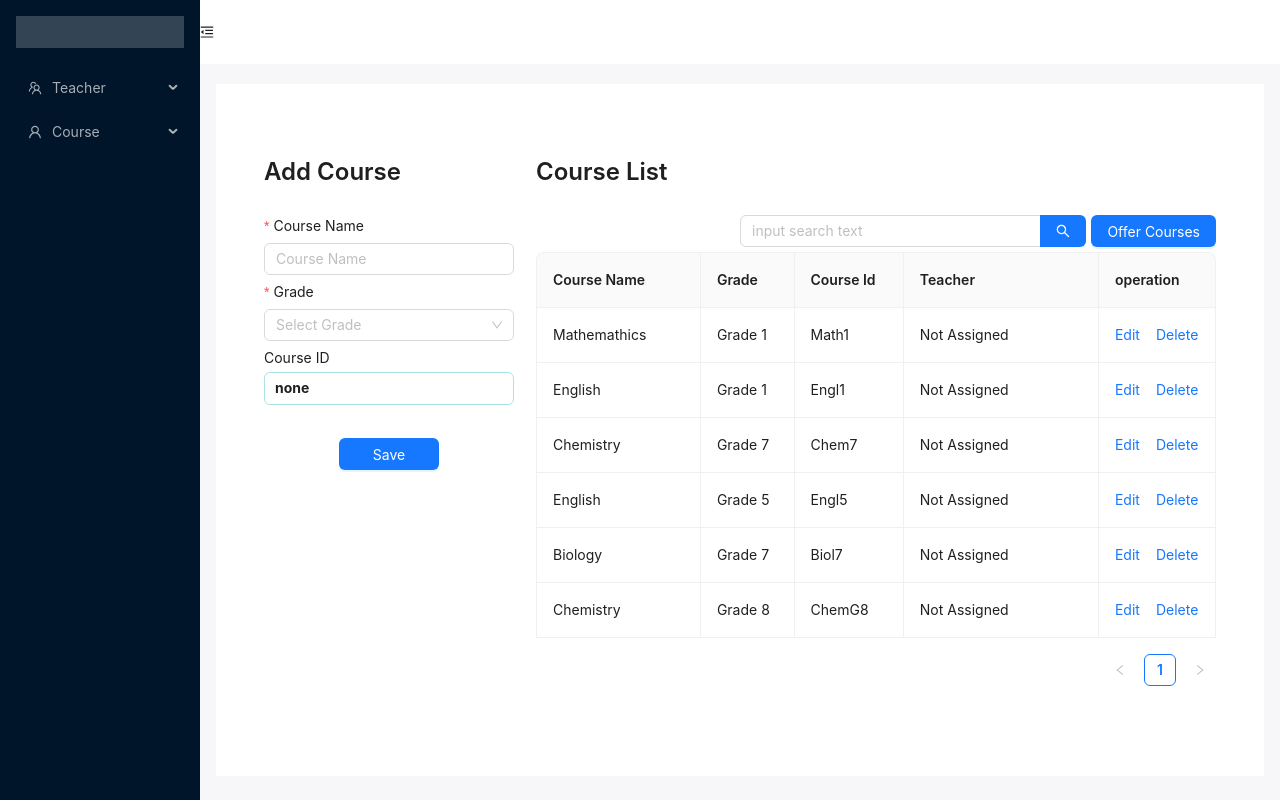
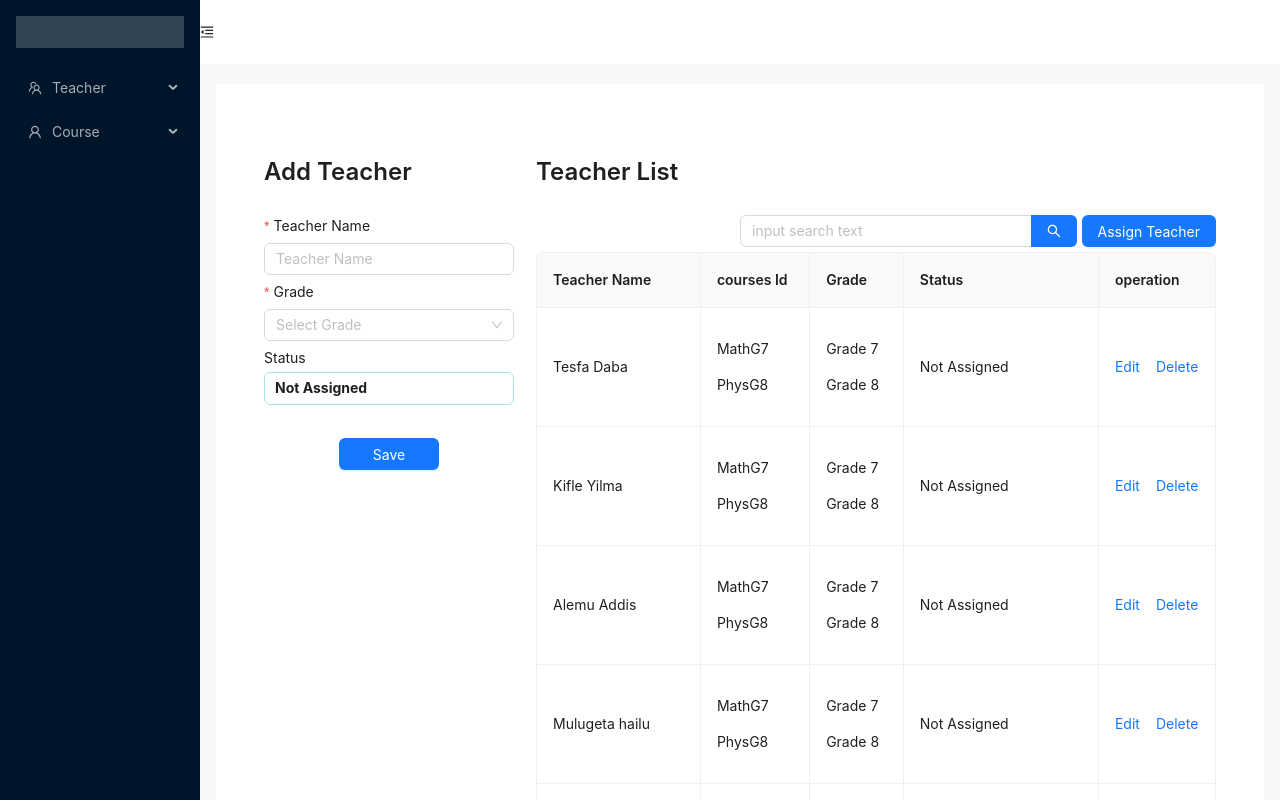
Before and after one commit to pinocchio-life-like/school-management, a React (Create React App) app: page /teacherList in a window 1280 px wide. Shown: the top 800 px of the page. Built offline with nearby package versions, Linux system fonts and the light colour scheme.

Commit message:
Add Teacher

```diff
--- a/src/Components/AppCourse/TeacherList/TeacherList.js
+++ b/src/Components/AppCourse/TeacherList/TeacherList.js
@@ -14,66 +14,106 @@ import Title from "antd/es/typography/Title";
 // import { EditFilled, CloseOutlined } from "@ant-design/icons";
 import { useState } from "react";
 import "./TeacherList.css";
-// import CourseSearchForm from "./CourseSearchForm/CourseSearchForm";
+// import coursesIdearchForm from "./coursesIdearchForm/coursesIdearchForm";
 const { Search } = Input;
 const { Option } = Select;
 
 const originData = [
   {
     key: Math.random(),
-    courseName: `Mathemathics`,
-    grade: "Grade 1",
-    courseId: "Math1",
-    teacher: `Not Assigned`,
+    teacherName: `Tesfa Daba`,
+    grade: (
+      <>
+        <p>Grade 7</p> <p>Grade 8</p>
+      </>
+    ),
+    coursesId: (
+      <>
+        <p>MathG7</p>
+        <p>PhysG8</p>
+      </>
+    ),
+    status: `Not Assigned`,
   },
   {
     key: Math.random(),
-    courseName: `English`,
-    grade: "Grade 1",
-    courseId: "Engl1",
-    teacher: `Not Assigned`,
+    teacherName: `Kifle Yilma`,
+    grade: (
+      <>
+        <p>Grade 7</p> <p>Grade 8</p>
+      </>
+    ),
+    coursesId: (
+      <>
+        <p>MathG7</p>
+        <p>PhysG8</p>
+      </>
+    ),
+    status: `Not Assigned`,
   },
   {
     key: Math.random(),
-    courseName: `Chemistry`,
-    grade: "Grade 7",
-    courseId: "Chem7",
-    teacher: `Not Assigned`,
-  },
-  // {
-  //   key: Math.random(),
-  //   courseName: `Biology G8`,
-  //   grade: "Grade 8",
-  //   courseId: "Biol7",
-  //   teacher: `Not Assigned`,
-  // },
-  // {
-  //   key: Math.random(),
-  //   courseName: `Mathemathics G2`,
-  //   grade: "Grade 2",
-  //   courseId: "Math2",
-  //   teacher: `Not Assigned`,
-  // },
-  {
-    key: Math.random(),
-    courseName: `English`,
-    grade: "Grade 5",
-    courseId: "Engl5",
-    teacher: `Not Assigned`,
+    teacherName: `Alemu Addis`,
+    grade: (
+      <>
+        <p>Grade 7</p> <p>Grade 8</p>
+      </>
+    ),
+    coursesId: (
+      <>
+        <p>MathG7</p>
+        <p>PhysG8</p>
+      </>
+    ),
+    status: `Not Assigned`,
   },
   {
     key: Math.random(),
-    courseName: `Biology`,
-    grade: "Grade 7",
-    courseId: "Biol7",
-    teacher: `Not Assigned`,
+    teacherName: `Mulugeta hailu`,
+    grade: (
+      <>
+        <p>Grade 7</p> <p>Grade 8</p>
+      </>
+    ),
+    coursesId: (
+      <>
+        <p>MathG7</p>
+        <p>PhysG8</p>
+      </>
+    ),
+    status: `Not Assigned`,
   },
   {
     key: Math.random(),
-    courseName: `Chemistry `,
-    grade: "Grade 8",
-    courseId: "ChemG8",
-    teacher: `Not Assigned`,
+    teacherName: `Hulu Kebede`,
+    grade: (
+      <>
+        <p>Grade 7</p> <p>Grade 8</p>
+      </>
+    ),
+    coursesId: (
+      <>
+        <p>MathG7</p>
+        <p>PhysG8</p>
+      </>
+    ),
+    status: `Not Assigned`,
+  },
+  {
+    key: Math.random(),
+    teacherName: `Islam Sobhi`,
+    grade: (
+      <>
+        <p>Grade 7</p> <p>Grade 8</p>
+      </>
+    ),
+    coursesId: (
+      <>
+        <p>MathG7</p>
+        <p>PhysG8</p>
+      </>
+    ),
+    status: `Not Assigned`,
   },
 ];
 
@@ -104,15 +144,15 @@ const EditableCell = ({
             },
           ]}>
           {dataIndex === "grade" ? (
-            <Select placeholder="Select Teacher">
+            <Select disabled placeholder="Cannot Edit">
               <Option value="Grade 1">Grade 1</Option>
               <Option value="Grade 2">Grade 2</Option>
               <Option value="Grade 3">Grade 3</Option>
             </Select>
-          ) : dataIndex === "teacher" ? (
+          ) : dataIndex === "status" ? (
             <Input readOnly />
-          ) : dataIndex === "courseId" ? (
-            <Input readOnly />
+          ) : dataIndex === "coursesId" ? (
+            <Select placeholder="Cannot Edit" disabled />
           ) : (
             <Input />
           )}
@@ -129,19 +169,20 @@ const TeacherList = () => {
   const navigate = useNavigate();
   const [addForm] = Form.useForm();
   const [editingKey, setEditingKey] = useState("");
-  const [courseIdValue, setCourseIdValue] = useState("none");
-  const [courseNameForId, setCourseNameForId] = useState("");
+  const [coursesIdValue, setcoursesIdValue] = useState("none");
+  const [teacherNameForId, setteacherNameForId] = useState("");
   const isEditing = (record) => record.key === editingKey;
   const [messageApi, contextHolder] = message.useMessage();
   const [filteredData, setFilteredData] = useState(originData);
+  const [coursesForGradeRender, setCoursesForGradeRender] = useState([]);
 
   // edit start start
   const edit = (record) => {
     form.setFieldsValue({
-      courseName: "",
+      teacherName: "",
       grade: "",
-      courseId: "",
-      teacher: "",
+      coursesId: "",
+      status: "",
       ...record,
     });
     setEditingKey(record.key);
@@ -194,9 +235,16 @@ const TeacherList = () => {
 
   const columns = [
     {
-      title: "Course Name",
-      dataIndex: "courseName",
+      title: "Teacher Name",
+      dataIndex: "teacherName",
       width: "21%",
+      editable: true,
+      Assignable: true,
+    },
+    {
+      title: "courses Id",
+      dataIndex: "coursesId",
+      width: "14%",
       editable: true,
       Assignable: true,
     },
@@ -208,15 +256,8 @@ const TeacherList = () => {
       Assignable: true,
     },
     {
-      title: "Course Id",
-      dataIndex: "courseId",
-      width: "14%",
-      editable: true,
-      Assignable: true,
-    },
-    {
-      title: "Teacher",
-      dataIndex: "teacher",
+      title: "Status",
+      dataIndex: "status",
       width: "25%",
       editable: true,
       Assignable: true,
@@ -274,7 +315,7 @@ const TeacherList = () => {
       ...col,
       onCell: (record) => ({
         record,
-        inputType: col.dataIndex === "grade" ? "number" : "text",
+        inputType: "text",
         dataIndex: col.dataIndex,
         title: col.title,
         editing: isEditing(record),
@@ -287,37 +328,77 @@ const TeacherList = () => {
   // const [expandable, setExpandable] = useState(true);
 
   const onFinish = (values) => {
-    originData.push({
+    // console.log(values);
+    const coursesId = [];
+    Object.entries(values).forEach(([key, value]) => {
+      console.log(key, value);
+      if (key.slice(1) === "Courses") {
+        coursesId.push(<p>{value}</p>);
+      }
+    });
+    const grades = values.grade.map((grade) => {
+      return <p>{grade}</p>;
+    });
+    originData.unshift({
       key: Math.random(),
-      courseName: `${values.courseName}`,
-      grade: `${values.grade}`,
-      courseId: `${courseIdValue}`,
-      teacher: `Not Assigned`,
+      teacherName: `${values.teacherName}`,
+      grade: grades,
+      coursesId: coursesId,
+      status: `Not Assigned`,
     });
     success();
-    // console.log("Finish:", values, courseIdValue);
+    // // console.log("Finish:", values, coursesIdValue);
     setFilteredData([...originData]);
   };
   const onGradeSelectChange = (value) => {
-    const gradeforId = value
-      .substring(value.length - 1, value.length)
-      .toUpperCase();
-    setCourseIdValue(`${courseNameForId}G${gradeforId}`);
+    const coursesForGrade = [];
+    for (let i = 0; i < value.length; i++) {
+      coursesForGrade.push(
+        <Form.Item
+          label={`${value[i]} Courses`}
+          style={{ minWidth: 250, textAlign: "left", marginTop: -20 }}
+          name={`${value[i].slice(-1)}Courses`}
+          rules={[
+            {
+              required: true,
+              message: "Please select Courses!",
+            },
+          ]}>
+          <Select
+            mode="multiple"
+            allowClear
+            style={{ marginTop: -25 }}
+            onSelect={(values) => {
+              console.log(values);
+            }}
+            placeholder="Select Courses">
+            <Option value={`MathG${value[i].slice(-1)}`}>Mathemathics</Option>
+            <Option value={`EnglG${value[i].slice(-1)}`}>English</Option>
+            <Option value={`ChemG${value[i].slice(-1)}`}>Chemistry</Option>
+            <Option value={`BiolG${value[i].slice(-1)}`}>Biology</Option>
+            <Option value={`PhysG${value[i].slice(-1)}`}>Physics</Option>
+            <Option value={`HistG${value[i].slice(-1)}`}>Hisory</Option>
+            <Option value={`OtheG${value[i].slice(-1)}`}>Other</Option>
+          </Select>
+        </Form.Item>
+      );
+    }
+    setCoursesForGradeRender([...coursesForGrade]);
   };
-  const onCourseNameChange = (e) => {
-    const courseName = e.target.value;
-    setCourseNameForId(() => {
-      return courseName.substring(0, 4).toUpperCase();
+  const onteacherNameChange = (e) => {
+    const teacherName = e.target.value;
+    setteacherNameForId(() => {
+      return teacherName.substring(0, 4).toUpperCase();
     });
-    setCourseIdValue(() => {
-      return courseName.substring(0, 4).toUpperCase();
+    setcoursesIdValue(() => {
+      return teacherName.substring(0, 4).toUpperCase();
     });
   };
 
   const onSearch = (values) => {
     let searchText = values;
-    let courseName = filteredData.map((name) => {
-      return name.courseName;
+    let teacherName = filteredData.map((name) => {
+      return name.teacherName;
     });
     let grade = filteredData.map((grade) => {
       return grade.grade;
@@ -325,7 +406,7 @@ const TeacherList = () => {
 
     const courseListByName = originData.filter((list, i) => {
       return searchText.toLowerCase() ===
-        courseName[i].substring(0, searchText.length).toLowerCase()
+        teacherName[i].substring(0, searchText.length).toLowerCase()
         ? list
         : "";
     });
@@ -355,7 +436,7 @@ const TeacherList = () => {
       <div class="CourseAddContainer">
         <div class="CourseAddTitle">
           <Title level={3} style={{ textAlign: "left", marginBottom: 10 }}>
-            Add Course
+            Add Teacher
           </Title>
         </div>
         <Form
@@ -365,20 +446,20 @@ const TeacherList = () => {
           layout="vertical"
           onFinish={onFinish}>
           <Form.Item
-            label="Course Name"
+            label="Teacher Name"
             style={{ minWidth: 250 }}
-            name="courseName"
+            name="teacherName"
             rules={[
               {
                 required: true,
-                message: "Please input course name!",
+                message: "Please input Teacher name!",
               },
             ]}>
             <Input
               style={{ marginTop: -25 }}
-              onChange={onCourseNameChange}
+              onChange={onteacherNameChange}
               type="text"
-              placeholder="Course Name"
+              placeholder="Teacher Name"
             />
           </Form.Item>
           <Form.Item
@@ -392,8 +473,10 @@ const TeacherList = () => {
               },
             ]}>
             <Select
+              mode="multiple"
+              allowClear
               style={{ marginTop: -25 }}
-              onSelect={onGradeSelectChange}
+              onChange={onGradeSelectChange}
               placeholder="Select Grade">
               <Option value="Grade 1">Grade 1</Option>
               <Option value="Grade 2">Grade 2</Option>
@@ -402,14 +485,15 @@ const TeacherList = () => {
               <Option value="Grade 5">Grade 5</Option>
             </Select>
           </Form.Item>
+          {coursesForGradeRender}
           <Form.Item
-            label="Course ID"
+            label="Status"
             style={{ minWidth: 250, marginTop: -20 }}
-            name="courseId"
+            name="status"
             rules={[
               {
                 required: false,
-                message: "Please input courseId!",
+                message: "Please input coursesId!",
               },
             ]}>
             <div
@@ -427,11 +511,11 @@ const TeacherList = () => {
               // type="text"
               // placeholder="Course Id"
             >
-              <strong>{courseIdValue}</strong>
+              <strong>Not Assigned</strong>
             </div>
           </Form.Item>
 
-          <div class="CourseSaveButton">
+          <div class="coursesIdaveButton">
             <Form.Item shouldUpdate>
               {() => (
                 <Button
@@ -448,7 +532,7 @@ const TeacherList = () => {
       <div class="CourseListContainer">
         <div class="CourseListTitle">
           <Title level={3} style={{ textAlign: "left", marginBottom: 10 }}>
-            Course List
+            Teacher List
           </Title>
           <div
             style={{
@@ -471,7 +555,7 @@ const TeacherList = () => {
               }}
               type="primary"
               style={{ marginLeft: 5 }}>
-              Offer Courses
+              Assign Teacher
             </Button>
           </div>
         </div>
```
Also changed, not shown: src/Components/AppCourse/CourseBreakDown/CourseBreakDown.js (+0 -14 lines).
